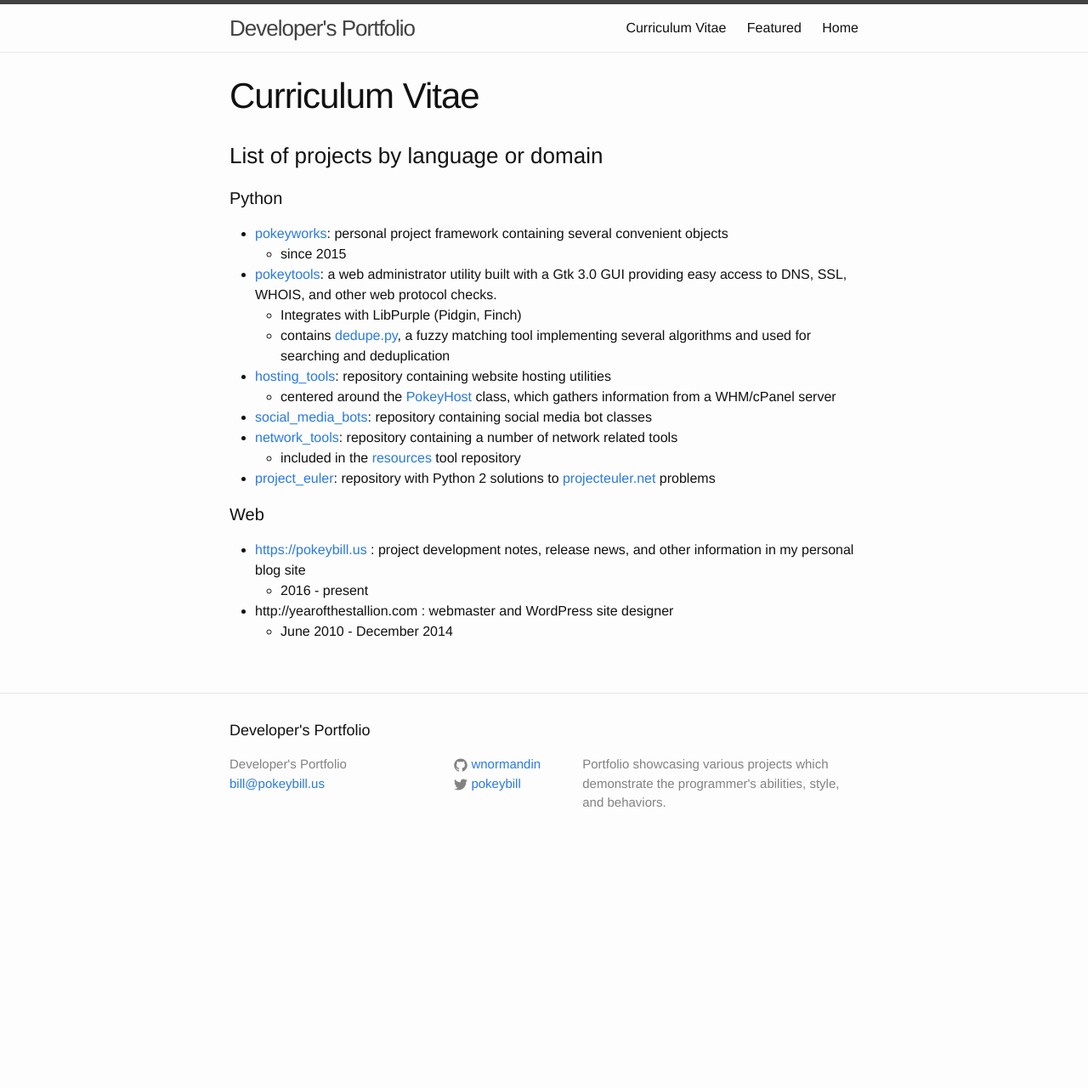
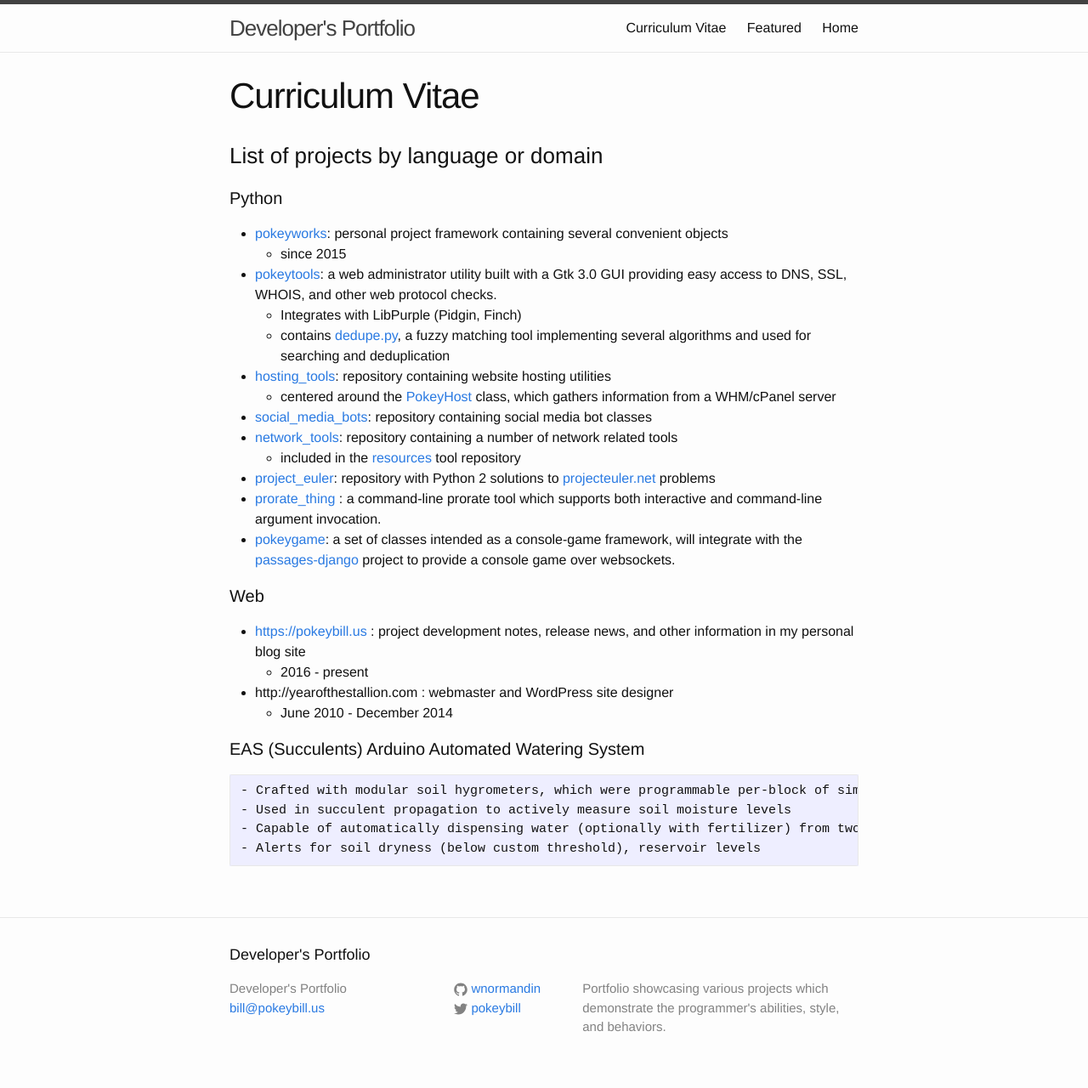
Before and after one commit to wnormandin/wnormandin.github.io, a Jekyll site: the page built from _pages/cv.md, in a window 1280 px wide. Shown: the whole page at 85% size. Built offline with Jekyll 4.4.1, drawn with Linux system fonts in a browser that asks for light colours; before the commit the page ends 1016 px from its top, so only the background shows below that.

Commit message:
Update cv.md

```diff
--- a/_pages/cv.md
+++ b/_pages/cv.md
@@ -18,9 +18,17 @@ description: List of developer work by language or domain
   - [network_tools](https://github.com/wnormandin/network_tools "network_tools"): repository containing a number of network related tools
     - included in the [resources](https://github.com/wnormandin/resources) tool repository
   - [project_euler](https://github.com/wnormandin/project_euler "project_euler"): repository with Python 2 solutions to [projecteuler.net](https://projecteuler.net/) problems
+  - [prorate_thing](https://github.com/wnormandin/prorate_thing) : a command-line prorate tool which supports both interactive and command-line argument invocation.
+  - [pokeygame](https://github.com/wnormandin/pokeygame): a set of classes intended as a console-game framework, will integrate with the [passages-django](https://github.com/wnormandin/passages_django) project to provide a console game over websockets.
 
 #### Web
   - [https://pokeybill.us](https://pokeybill.us "The PokeyDex") : project development notes, release news, and other information in my personal blog site
     - 2016 - present
   - http://yearofthestallion.com : webmaster and WordPress site designer
     - June 2010 - December 2014
+
+#### EAS (Succulents) Arduino Automated Watering System
+    - Crafted with modular soil hygrometers, which were programmable per-block of similar plants.
+    - Used in succulent propagation to actively measure soil moisture levels
+    - Capable of automatically dispensing water (optionally with fertilizer) from two reservoirs
+    - Alerts for soil dryness (below custom threshold), reservoir levels
```
